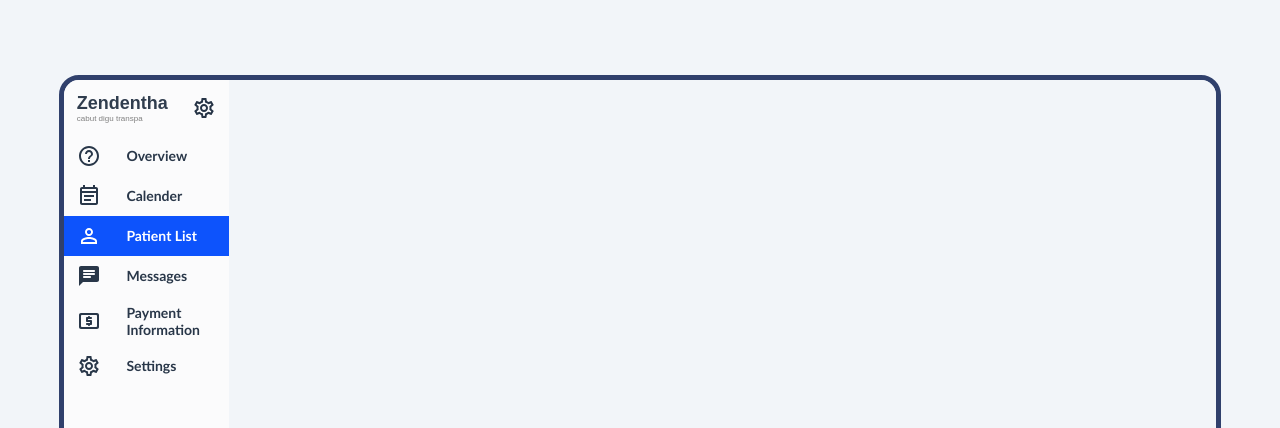
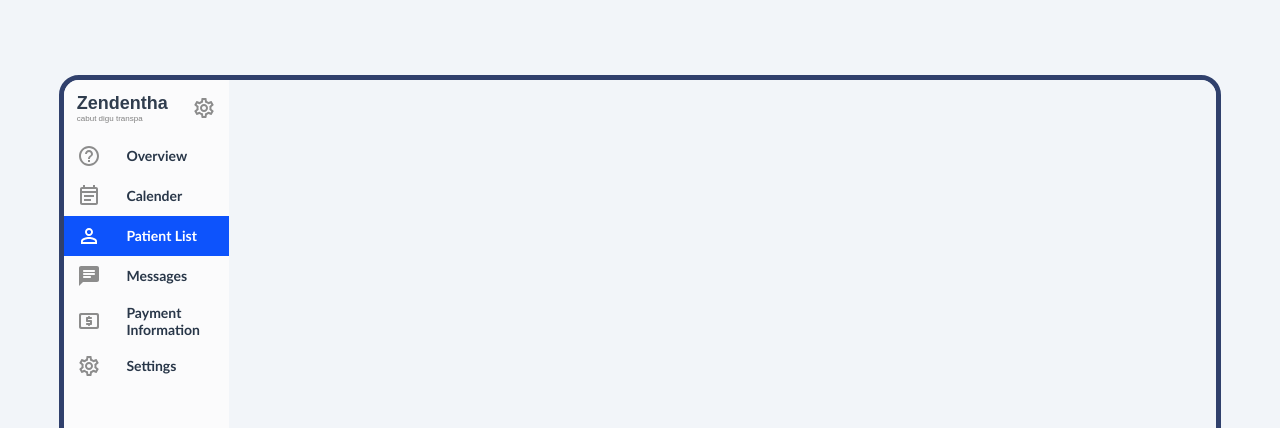
Before and after one commit to rajeshmn47/assignment, a React (Create React App) app: page / in a window 1280 px wide. Shown: the top 428 px of the page. Built offline with nearby package versions, Linux system fonts and the light colour scheme.

Commit message:
last commit

```diff
--- a/src/maindiv.js
+++ b/src/maindiv.js
@@ -15,31 +15,31 @@ export const Maindiv=()=>{
 <h2>Zendentha</h2>
 <p>cabut digu transpa</p>
 </div>
-<SettingsOutlinedIcon/>
+<SettingsOutlinedIcon style={{color:'grey',opacity:'0.9'}}/>
         </div>
         <div>
 <div className='item'>
-    <HelpOutlineOutlinedIcon/>
+    <HelpOutlineOutlinedIcon style={{color:'grey',opacity:'0.9'}}/>
 <h2>Overview </h2>
     </div>
     <div className='item'>
-        <EventNoteOutlinedIcon/>
+        <EventNoteOutlinedIcon style={{color:'grey',opacity:'0.9'}}/>
 <h2>Calender</h2>
     </div>
     <div className='item select'>
-        <PersonOutlineOutlinedIcon/>
+        <PersonOutlineOutlinedIcon />
 <h2>Patient List</h2>
     </div>
     <div className='item'>
-        <ChatRoundedIcon/>
+        <ChatRoundedIcon  style={{color:'grey',opacity:'0.9'}}/>
 <h2>Messages</h2>
     </div>
     <div className='item'>
-        <LocalAtmRoundedIcon/>
+        <LocalAtmRoundedIcon  style={{color:'grey',opacity:'0.9'}}/>
 <h2>Payment Information</h2>
     </div>
     <div className='item'>
-        <SettingsOutlinedIcon/>
+        <SettingsOutlinedIcon  style={{color:'grey',opacity:'0.9'}}/>
 <h2>Settings</h2>
     </div>
     </div>
```
